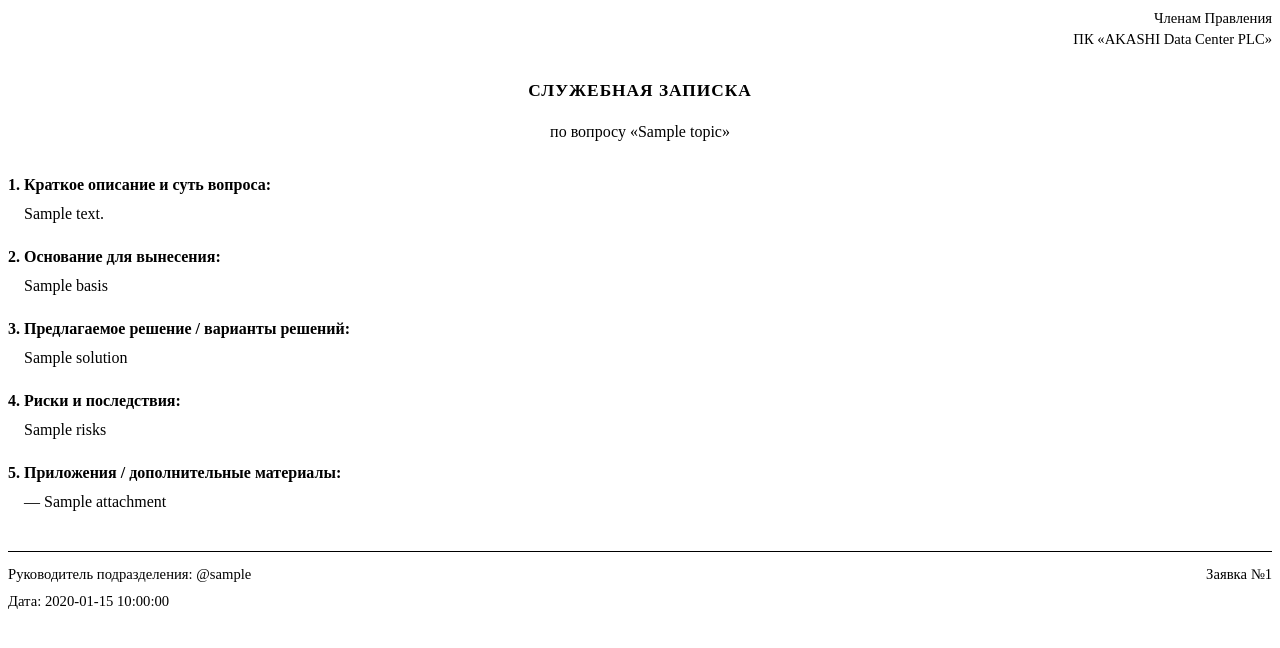
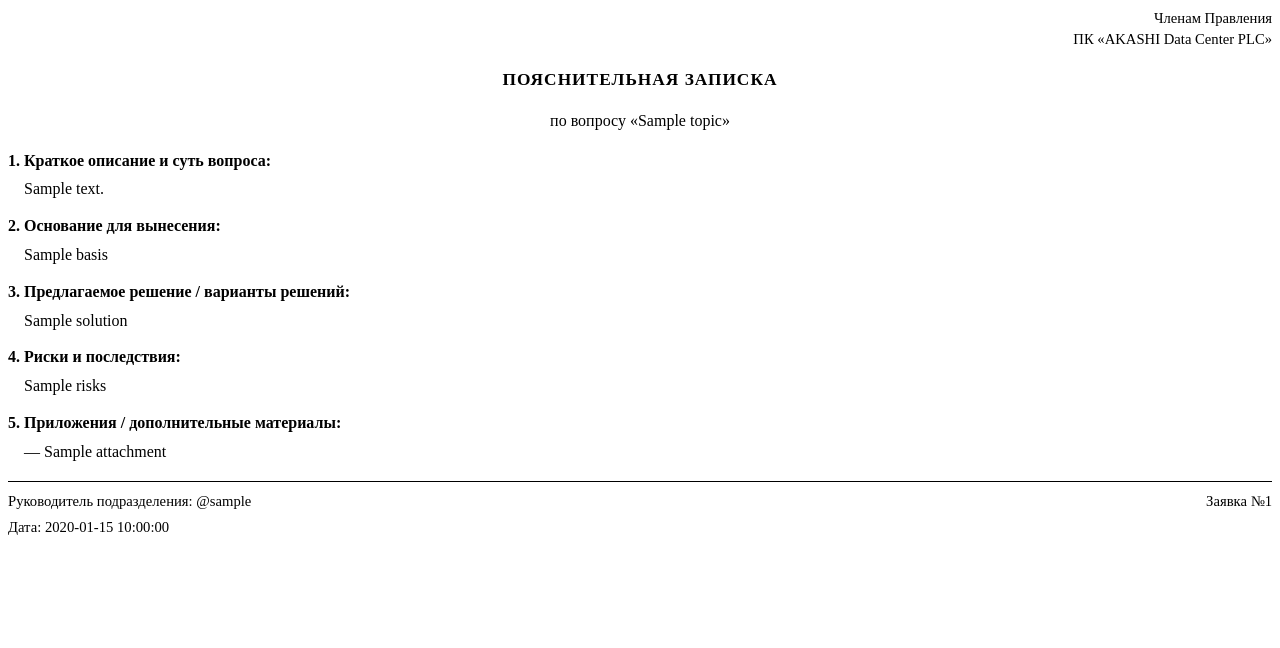
Before and after one commit to nurikw3/AkashiSovet, a Python web app: template stdlib/templates/application.html.j2 in a window 1280 px wide. Shown: the top 648 px of the page. Run offline with Jinja, Linux system fonts and the light colour scheme; the template is opened without the code that fills it: most values are stand-ins (such as "Sample title", 1, 10 or a date in 2020).

Commit message:
margins-fix

```diff
--- a/stdlib/handlers/user/files.py
+++ b/stdlib/handlers/user/files.py
@@ -22,13 +22,13 @@ ATTACHMENT_NAME_MAX_LEN = 200
 DEFAULT_FILES_TEXT = (
     "Прикрепите дополнительные файлы.\n"
     "Для каждого файла можно нажать <b>✏️ Название</b> и указать, "
-    "как документ должен называться в служебной записке "
+    "как документ должен называться в пояснительной записке "
     "(в PDF расширение файла не отображается).\n"
     "Нажмите <b>Готово</b>, когда закончите."
 )
 
 RENAME_ATTACHMENT_PROMPT = (
-    "Введите название документа для служебной записки "
+    "Введите название документа для пояснительной записки "
     "(как в разделе «Приложения»). Расширение файла в PDF не отобразится."
 )
 
--- a/stdlib/handlers/user/start.py
+++ b/stdlib/handlers/user/start.py
@@ -119,7 +119,7 @@ async def _enter_fill_flow(target: Message | CallbackQuery, state: FSMContext, a
             target,
             state,
             first.id,
-            intro="Добрый день! Заполним служебную записку на Правление.",
+            intro="Добрый день! Заполним пояснительную записку на Правление.",
         )
 
 
--- a/stdlib/templates/application.html.j2
+++ b/stdlib/templates/application.html.j2
@@ -3,9 +3,10 @@
 <head>
 <meta charset="UTF-8">
 <style>
+  /* A4, поля Word: верх/низ 2 см, слева 3 см, справа 1.5 см */
   @page {
     size: A4;
-    margin: 2.5cm 2.5cm 2.5cm 3cm;
+    margin: 2cm 1.5cm 2cm 3cm;
   }
 
   body {
@@ -17,7 +18,7 @@
 
   .header-block {
     text-align: right;
-    margin-bottom: 2em;
+    margin-bottom: 1.2em;
     font-size: 11pt;
   }
 
@@ -31,18 +32,18 @@
     font-size: 13pt;
     font-weight: bold;
     text-transform: uppercase;
-    margin: 1.5em 0 0.3em;
+    margin: 0.8em 0 0.2em;
     letter-spacing: 1px;
   }
 
   .subtitle {
     text-align: center;
     font-size: 12pt;
-    margin-bottom: 1.8em;
+    margin-bottom: 1em;
   }
 
   .section {
-    margin-bottom: 1.2em;
+    margin-bottom: 0.8em;
   }
 
   .section-title {
@@ -65,10 +66,10 @@
   }
 
   .footer {
-    margin-top: 2.5em;
+    margin-top: 1.2em;
     font-size: 11pt;
     border-top: 1px solid #000;
-    padding-top: 0.8em;
+    padding-top: 0.5em;
   }
 
   .footer-row {
@@ -85,7 +86,7 @@
     <p>ПК «AKASHI Data Center PLC»</p>
   </div>
 
-  <h1>Служебная записка</h1>
+  <h1>Пояснительная записка</h1>
   <p class="subtitle">по вопросу «{{ topic }}»</p>
 
   <div class="section">
```
Also changed, not shown: stdlib/pdf.py (+21 -17 lines).
